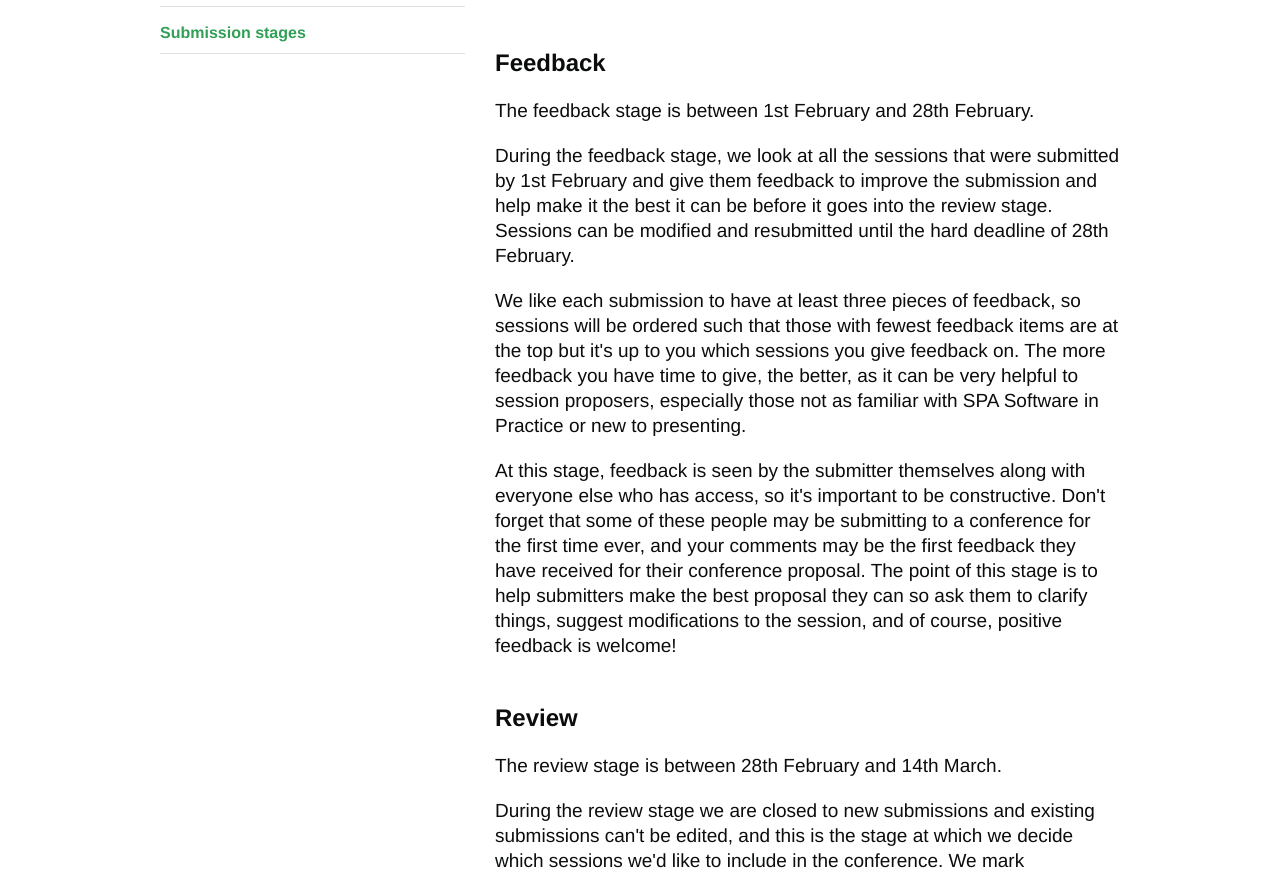
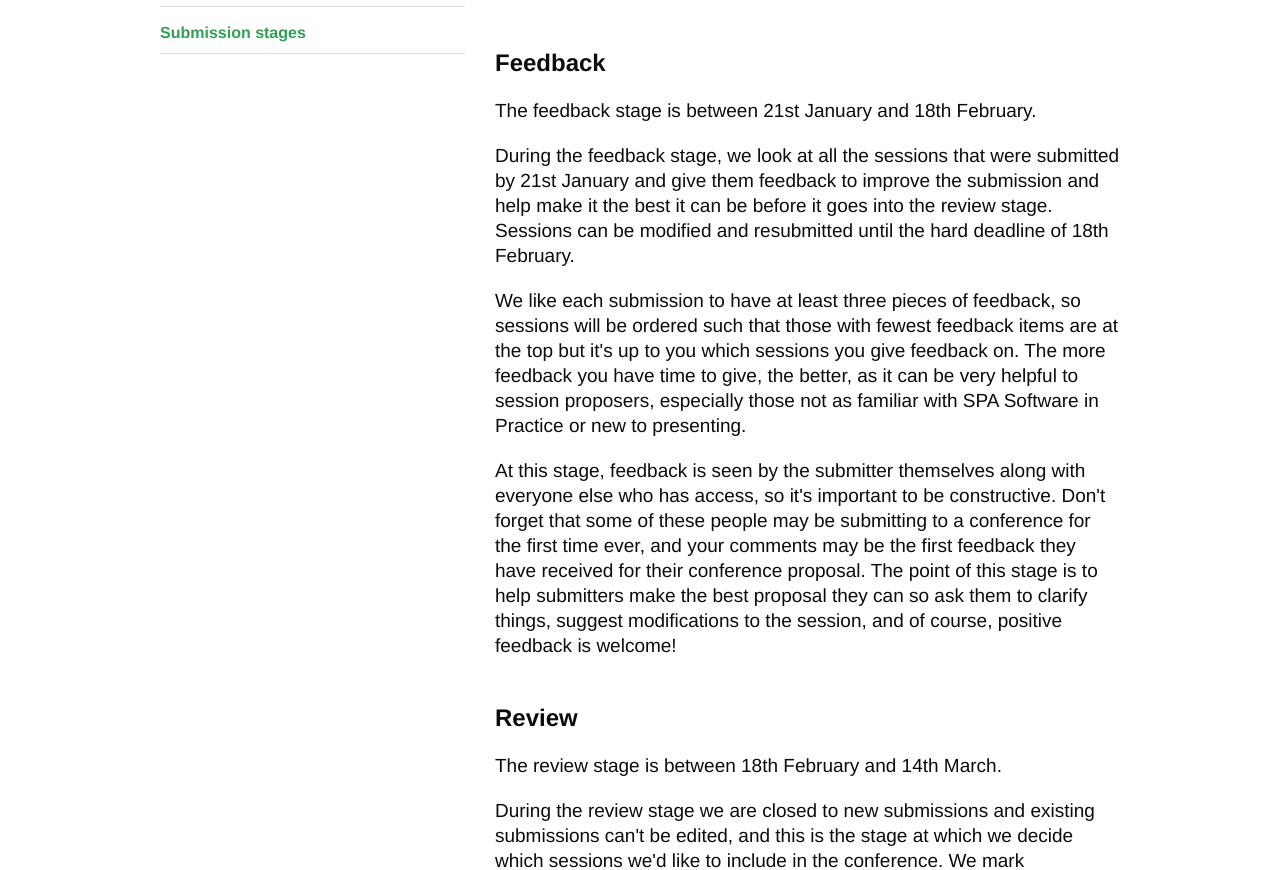
Before and after one commit to spaconference/spa-website, a Jekyll site: the page built from submission-stages.md, in a window 1280 px wide and 1400 px high. Shown: the part 498-1368 px from the top of the window. Built offline with Jekyll 4.4.1, drawn with Linux system fonts in a browser that asks for light colours; some of the changed text lies outside the part shown.

Commit message:
Update all dates for the 2018 conference
This will give people 7 weeks to submit proposals before the earlier deadline,
and then 4 weeks between that and the final deadline, and just under 4 for
reviewing before the programme meeting. There's a day between the end of the
review period and the programme meeting to give us time to prepare for the
meeting.

I've left it vague as to when we'll announce the programme to give us some
flexibility, but about a month after the programme meeting seems doable.

I've had to guess at the deadline for ticket cancellations - we'll need to
check this with BCS and update it later. For now I've made it the Wednesday
a week and a half before the conference as it was in 2014, when this page was
last updated.

```diff
--- a/submission-stages.md
+++ b/submission-stages.md
@@ -7,12 +7,12 @@ has-nav: lead-a-session
 <h1>Submission stages</h1>
 <p>We have several stages after submission of proposals to help make the conference the best it can be.</p>
 <h2>Feedback</h2>
-<p>The feedback stage is between 1st February and 28th February.</p>
-<p>During the feedback stage, we look at all the sessions that were submitted by 1st February and give them feedback to improve the submission and help make it the best it can be before it goes into the review stage. Sessions can be modified and resubmitted until the hard deadline of 28th February.</p>
+<p>The feedback stage is between 21st January and 18th February.</p>
+<p>During the feedback stage, we look at all the sessions that were submitted by 21st January and give them feedback to improve the submission and help make it the best it can be before it goes into the review stage. Sessions can be modified and resubmitted until the hard deadline of 18th February.</p>
 <p>We like each submission to have at least three pieces of feedback, so sessions will be ordered such that those with fewest feedback items are at the top but it's up to you which sessions you give feedback on. The more feedback you have time to give, the better, as it can be very helpful to session proposers, especially those not as familiar with {{ site.conference.name }} or new to presenting.</p>
 <p>At this stage, feedback is seen by the submitter themselves along with everyone else who has access, so it's important to be constructive. Don't forget that some of these people may be submitting to a conference for the first time ever, and your comments may be the first feedback they have received for their conference proposal. The point of this stage is to help submitters make the best proposal they can so ask them to clarify things, suggest modifications to the session, and of course, positive feedback is welcome!</p>
 <h2>Review</h2>
-<p>The review stage is between 28th February and 14th March.</p>
+<p>The review stage is between 18th February and 14th March.</p>
 <p>During the review stage we are closed to new submissions and existing submissions can't be edited, and this is the stage at which we decide which sessions we'd like to include in the conference. We mark submissions on four criteria:</p>
 <ol><ol>
 <li>Is this session worthwhile? For example, does it deliver tangible benefits to attendees?</li>
@@ -36,10 +36,11 @@ has-nav: lead-a-session
 <h2>Key dates</h2>
 <ol><ol>
 <ul>
-<li>Feedback: 1st February - 28th February</li>
-<li>Review: 28th February - 14th March</li>
-<li>Programme Meeting: TBC</li>
+<li>Feedback: 21st January - 18th February</li>
+<li>Review: 18th February - 14th March</li>
+<li>Programme Meeting: 16th March</li>
 <li>Shepherding: 1st April to conference.</li>
+<li>Programme announced: mid-April</li>
 </ul>
 </ol></ol>
 <p>If you have any questions or would like to be involved, please contact us:</p>
```
Also changed, not shown: other parts of submission-stages.md (+1 -1 lines), book-now.md (+2 -2 lines), lead-a-session.md (+5 -5 lines), refunds-and-cancellations.md (+1 -1 lines).
